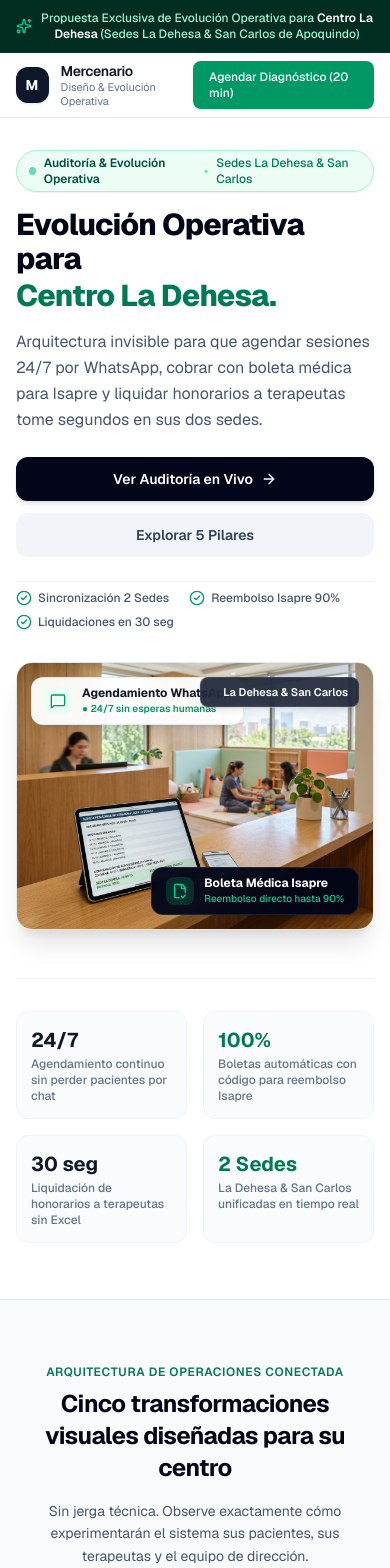
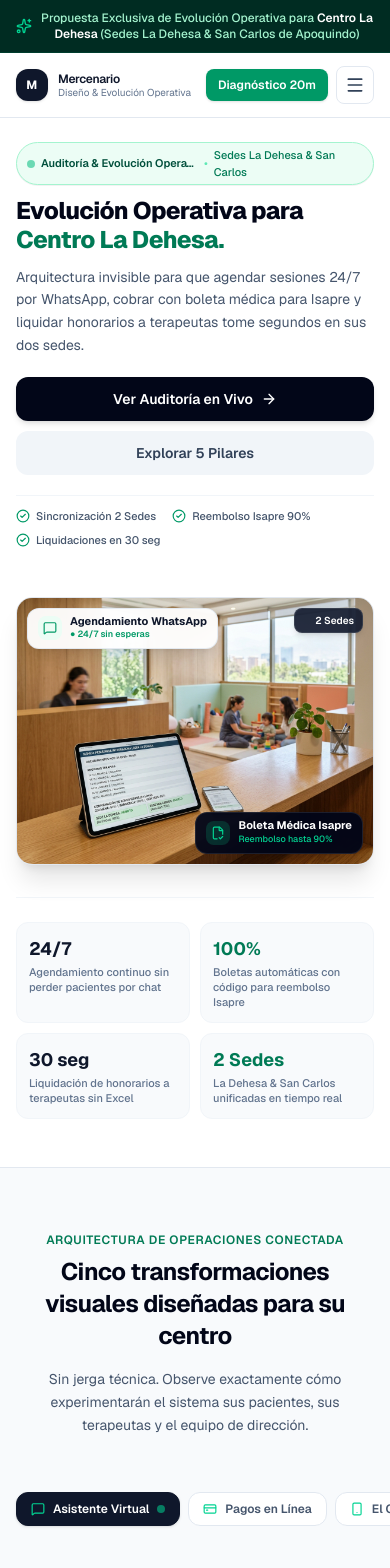
Before and after one commit to Gaz-Style/Mercenario, a Next.js app: page /propuesta/centro-la-dehesa in a window 390 px wide. Shown: the top 1568 px of the page. Built offline with nearby package versions, Linux system fonts and the light colour scheme.

Commit message:
feat(propuesta): optimizacion movil completa para hero, menu drawer, tabs y tabla comparativa

```diff
--- a/src/app/propuesta/centro-la-dehesa/page.tsx
+++ b/src/app/propuesta/centro-la-dehesa/page.tsx
@@ -35,11 +35,15 @@ import {
   Zap,
   Globe,
   ExternalLink,
+  Menu,
+  X,
+  FileDown,
 } from "lucide-react";
 
 export default function PropuestaCentroLaDehesaPage() {
   const [activeTab, setActiveTab] = useState<number>(0);
   const [auditTab, setAuditTab] = useState<number>(0);
+  const [isMobileMenuOpen, setIsMobileMenuOpen] = useState<boolean>(false);
 
   const pillars = [
     {
@@ -186,23 +190,24 @@ export default function PropuestaCentroLaDehesaPage() {
       </div>
 
       {/* Main Header */}
-      <header className="sticky top-0 z-50 bg-white/90 backdrop-blur-md border-b border-slate-200">
-        <div className="max-w-6xl mx-auto px-4 sm:px-6 h-16 flex items-center justify-between">
-          <div className="flex items-center gap-3">
-            <div className="w-9 h-9 rounded-xl bg-slate-900 flex items-center justify-center text-white font-bold tracking-wider text-sm shadow-sm">
+      <header className="sticky top-0 z-50 bg-white/95 backdrop-blur-md border-b border-slate-200">
+        <div className="max-w-7xl mx-auto px-4 sm:px-6 h-16 flex items-center justify-between">
+          <div className="flex items-center gap-2.5 sm:gap-3">
+            <div className="w-8 h-8 sm:w-9 sm:h-9 rounded-xl bg-slate-900 flex items-center justify-center text-white font-bold tracking-wider text-xs sm:text-sm shadow-sm">
               M
             </div>
             <div>
-              <span className="font-semibold text-slate-900 tracking-tight text-sm block">
+              <span className="font-semibold text-slate-900 tracking-tight text-xs sm:text-sm block">
                 Mercenario
               </span>
-              <span className="text-[11px] text-slate-500 block leading-tight">
+              <span className="text-[10px] sm:text-[11px] text-slate-500 block leading-tight">
                 Diseño & Evolución Operativa
               </span>
             </div>
           </div>
 
-          <div className="hidden md:flex items-center gap-6 text-sm text-slate-600 font-medium">
+          {/* Desktop Navigation Links */}
+          <div className="hidden md:flex items-center gap-5 lg:gap-6 text-sm text-slate-600 font-medium">
             <a href="#pilares" className="hover:text-slate-900 transition-colors">
               Puntos de Mejora
             </a>
@@ -221,108 +226,203 @@ export default function PropuestaCentroLaDehesaPage() {
             </a>
           </div>
 
-          <div className="flex items-center gap-3">
+          {/* Actions: CTA + Mobile Hamburger */}
+          <div className="flex items-center gap-2 sm:gap-3">
+            <a
+              href="/Informe-Evolucion-Operativa-Centro-La-Dehesa.pdf"
+              download="Informe-Evolucion-Operativa-Centro-La-Dehesa.pdf"
+              className="hidden lg:inline-flex items-center gap-1.5 px-3 py-1.5 text-xs font-semibold text-slate-700 bg-slate-100 hover:bg-slate-200 rounded-lg transition"
+            >
+              <FileDown className="w-3.5 h-3.5 text-emerald-600" />
+              <span>PDF</span>
+            </a>
+
             <a
               href="#contacto"
-              className="inline-flex items-center justify-center px-4 py-2 text-xs md:text-sm font-medium rounded-lg text-white bg-emerald-600 hover:bg-emerald-700 transition shadow-sm"
+              className="inline-flex items-center justify-center px-3 sm:px-4 py-2 text-xs sm:text-sm font-semibold rounded-lg text-white bg-emerald-600 hover:bg-emerald-700 transition shadow-sm"
             >
-              Agendar Diagnóstico (20 min)
+              <span className="hidden sm:inline">Agendar Diagnóstico (20 min)</span>
+              <span className="sm:hidden">Diagnóstico 20m</span>
             </a>
+
+            {/* Mobile Hamburger Button */}
+            <button
+              type="button"
+              onClick={() => setIsMobileMenuOpen(!isMobileMenuOpen)}
+              className="md:hidden p-2 rounded-lg text-slate-700 hover:bg-slate-100 transition border border-slate-200"
+              aria-label="Abrir menú"
+            >
+              {isMobileMenuOpen ? <X className="w-5 h-5" /> : <Menu className="w-5 h-5" />}
+            </button>
           </div>
         </div>
+
+        {/* Mobile Dropdown Drawer */}
+        {isMobileMenuOpen && (
+          <div className="md:hidden border-t border-slate-200 bg-white/98 px-4 py-4 space-y-2.5 shadow-xl animate-in slide-in-from-top-2 duration-200">
+            <a
+              href="#auditoria"
+              onClick={() => setIsMobileMenuOpen(false)}
+              className="flex items-center justify-between p-2.5 rounded-xl bg-emerald-50 text-emerald-900 font-semibold text-xs border border-emerald-200/80"
+            >
+              <div className="flex items-center gap-2">
+                <BarChart3 className="w-4 h-4 text-emerald-600" />
+                <span>Auditoría & Tráfico (centroladehesa.com)</span>
+              </div>
+              <ChevronRight className="w-4 h-4 text-emerald-600" />
+            </a>
+
+            <a
+              href="#pilares"
+              onClick={() => setIsMobileMenuOpen(false)}
+              className="flex items-center justify-between p-2.5 rounded-xl hover:bg-slate-50 text-slate-700 font-medium text-xs"
+            >
+              <span>Los 5 Pilares de Evolución</span>
+              <ChevronRight className="w-4 h-4 text-slate-400" />
+            </a>
+
+            <a
+              href="#comparativa"
+              onClick={() => setIsMobileMenuOpen(false)}
+              className="flex items-center justify-between p-2.5 rounded-xl hover:bg-slate-50 text-slate-700 font-medium text-xs"
+            >
+              <span>Antes vs. Después</span>
+              <ChevronRight className="w-4 h-4 text-slate-400" />
+            </a>
+
+            <a
+              href="#beneficios"
+              onClick={() => setIsMobileMenuOpen(false)}
+              className="flex items-center justify-between p-2.5 rounded-xl hover:bg-slate-50 text-slate-700 font-medium text-xs"
+            >
+              <span>Beneficios por Actor</span>
+              <ChevronRight className="w-4 h-4 text-slate-400" />
+            </a>
+
+            <a
+              href="#faq"
+              onClick={() => setIsMobileMenuOpen(false)}
+              className="flex items-center justify-between p-2.5 rounded-xl hover:bg-slate-50 text-slate-700 font-medium text-xs"
+            >
+              <span>Preguntas Frecuentes</span>
+              <ChevronRight className="w-4 h-4 text-slate-400" />
+            </a>
+
+            <div className="pt-2 border-t border-slate-100 flex flex-col gap-2">
+              <a
+                href="/Informe-Evolucion-Operativa-Centro-La-Dehesa.pdf"
+                download="Informe-Evolucion-Operativa-Centro-La-Dehesa.pdf"
+                className="flex items-center justify-center gap-2 w-full py-2.5 px-4 rounded-xl text-xs font-semibold text-slate-800 bg-slate-100 hover:bg-slate-200 transition"
+              >
+                <FileDown className="w-4 h-4 text-emerald-600" />
+                <span>Descargar Informe Técnico en PDF</span>
+              </a>
+
+              <a
+                href="#contacto"
+                onClick={() => setIsMobileMenuOpen(false)}
+                className="flex items-center justify-center gap-2 w-full py-2.5 px-4 rounded-xl text-xs font-semibold text-white bg-slate-950 hover:bg-slate-800 transition"
+              >
+                <span>Agendar Diagnóstico Operativo (20 min)</span>
+                <ArrowRight className="w-3.5 h-3.5" />
+              </a>
+            </div>
+          </div>
+        )}
       </header>
 
-      {/* Hero Section */}
-      <section className="relative overflow-hidden pt-8 pb-14 md:pt-14 md:pb-20 bg-white border-b border-slate-200">
+      {/* Hero Section (Optimizado Mobile & Desktop) */}
+      <section className="relative overflow-hidden pt-6 pb-12 sm:pt-10 sm:pb-16 md:pt-14 md:pb-20 bg-white border-b border-slate-200">
         <div className="max-w-7xl mx-auto px-4 sm:px-6 lg:px-8">
           <div className="grid grid-cols-1 lg:grid-cols-12 gap-8 lg:gap-12 items-center">
 
             {/* Columna Izquierda: Copywriting conciso & CTAs */}
             <div className="lg:col-span-6 text-left">
-              <div className="inline-flex items-center gap-2 px-3 py-1 rounded-full bg-emerald-50 border border-emerald-200 text-emerald-900 text-xs font-semibold mb-4 shadow-2xs">
-                <span className="w-2 h-2 rounded-full bg-emerald-500 animate-pulse" />
-                <span>Auditoría & Evolución Operativa</span>
+              <div className="inline-flex items-center gap-1.5 sm:gap-2 px-2.5 sm:px-3 py-1 rounded-full bg-emerald-50 border border-emerald-200 text-emerald-900 text-[11px] sm:text-xs font-semibold mb-3 sm:mb-4 shadow-2xs">
+                <span className="w-2 h-2 rounded-full bg-emerald-500 animate-pulse shrink-0" />
+                <span className="truncate">Auditoría & Evolución Operativa</span>
                 <span className="text-emerald-300">•</span>
                 <span className="text-emerald-700 font-medium">Sedes La Dehesa & San Carlos</span>
               </div>
 
-              <h1 className="text-3xl sm:text-4xl lg:text-5xl font-extrabold tracking-tight text-slate-950 leading-[1.12] mb-4">
+              <h1 className="text-2xl sm:text-4xl lg:text-5xl font-extrabold tracking-tight text-slate-950 leading-[1.14] mb-3 sm:mb-4">
                 Evolución Operativa para{" "}
-                <span className="text-emerald-700 block mt-1">Centro La Dehesa.</span>
+                <span className="text-emerald-700 block sm:inline lg:block mt-0.5 sm:mt-1">Centro La Dehesa.</span>
               </h1>
 
-              <p className="text-base sm:text-lg text-slate-600 leading-relaxed mb-6 max-w-xl">
+              <p className="text-sm sm:text-base lg:text-lg text-slate-600 leading-relaxed mb-5 sm:mb-6 max-w-xl">
                 Arquitectura invisible para que agendar sesiones 24/7 por WhatsApp, cobrar con boleta médica para Isapre y liquidar honorarios a terapeutas tome segundos en sus dos sedes.
               </p>
 
-              {/* Botones de acción */}
-              <div className="flex flex-col sm:flex-row items-stretch sm:items-center gap-3 mb-6">
+              {/* Botones de acción (Full width en mobile para fácil tap táctil) */}
+              <div className="flex flex-col sm:flex-row items-stretch sm:items-center gap-2.5 sm:gap-3 mb-5 sm:mb-6">
                 <a
                   href="#auditoria"
-                  className="inline-flex items-center justify-center gap-2 px-6 py-3 rounded-xl text-sm font-semibold text-white bg-slate-950 hover:bg-slate-800 transition shadow-md"
+                  className="inline-flex items-center justify-center gap-2 px-5 py-3 rounded-xl text-sm font-semibold text-white bg-slate-950 hover:bg-slate-800 transition shadow-md w-full sm:w-auto"
                 >
                   <span>Ver Auditoría en Vivo</span>
                   <ArrowRight className="w-4 h-4" />
                 </a>
                 <a
                   href="#pilares"
-                  className="inline-flex items-center justify-center gap-2 px-5 py-3 rounded-xl text-sm font-semibold text-slate-700 bg-slate-100 hover:bg-slate-200 transition"
+                  className="inline-flex items-center justify-center gap-2 px-5 py-3 rounded-xl text-sm font-semibold text-slate-700 bg-slate-100 hover:bg-slate-200 transition w-full sm:w-auto"
                 >
                   <span>Explorar 5 Pilares</span>
                 </a>
               </div>
 
               {/* Micro-Badges de Confianza al estilo Clinicafy */}
-              <div className="flex flex-wrap items-center gap-x-5 gap-y-2 text-xs text-slate-600 font-medium pt-2 border-t border-slate-100">
+              <div className="flex flex-wrap items-center gap-x-4 sm:gap-x-5 gap-y-2 text-[11px] sm:text-xs text-slate-600 font-medium pt-3 border-t border-slate-100">
                 <div className="flex items-center gap-1.5">
-                  <CheckCircle2 className="w-4 h-4 text-emerald-600 shrink-0" />
+                  <CheckCircle2 className="w-3.5 h-3.5 sm:w-4 sm:h-4 text-emerald-600 shrink-0" />
                   <span>Sincronización 2 Sedes</span>
                 </div>
                 <div className="flex items-center gap-1.5">
-                  <CheckCircle2 className="w-4 h-4 text-emerald-600 shrink-0" />
+                  <CheckCircle2 className="w-3.5 h-3.5 sm:w-4 sm:h-4 text-emerald-600 shrink-0" />
                   <span>Reembolso Isapre 90%</span>
                 </div>
                 <div className="flex items-center gap-1.5">
-                  <CheckCircle2 className="w-4 h-4 text-emerald-600 shrink-0" />
+                  <CheckCircle2 className="w-3.5 h-3.5 sm:w-4 sm:h-4 text-emerald-600 shrink-0" />
                   <span>Liquidaciones en 30 seg</span>
                 </div>
               </div>
             </div>
 
-            {/* Columna Derecha: Tarjeta Fotográfica con Badges Flotantes */}
-            <div className="lg:col-span-6 relative">
+            {/* Columna Derecha: Tarjeta Fotográfica con Badges Flotantes Responsivos */}
+            <div className="lg:col-span-6 relative mt-4 lg:mt-0">
               <div className="relative rounded-2xl overflow-hidden border border-slate-200 shadow-xl bg-slate-100 group">
                 <img
                   src="/images/propuesta-dehesa/hero-centro-dehesa.jpg"
                   alt="Operación Digital Centro La Dehesa"
-                  className="w-full h-auto object-cover max-h-[460px] group-hover:scale-102 transition-transform duration-500 ease-out"
+                  className="w-full h-auto object-cover max-h-[340px] sm:max-h-[460px] group-hover:scale-102 transition-transform duration-500 ease-out"
                 />
 
-                {/* Badge Flotante 1: Agendamiento WhatsApp */}
-                <div className="absolute top-3.5 left-3.5 bg-white/95 backdrop-blur-md border border-slate-200/90 rounded-xl px-3 py-2 shadow-lg flex items-center gap-2.5 max-w-[85%]">
-                  <div className="w-7 h-7 rounded-lg bg-emerald-50 text-emerald-600 flex items-center justify-center shrink-0">
-                    <MessageSquare className="w-4 h-4" />
+                {/* Badge Flotante 1: Agendamiento WhatsApp (adaptativo para mobile) */}
+                <div className="absolute top-2.5 left-2.5 sm:top-3.5 sm:left-3.5 bg-white/95 backdrop-blur-md border border-slate-200/90 rounded-xl px-2.5 py-1.5 sm:px-3 sm:py-2 shadow-lg flex items-center gap-2 max-w-[65%] sm:max-w-[85%]">
+                  <div className="w-6 h-6 sm:w-7 sm:h-7 rounded-lg bg-emerald-50 text-emerald-600 flex items-center justify-center shrink-0">
+                    <MessageSquare className="w-3.5 h-3.5 sm:w-4 sm:h-4" />
                   </div>
                   <div>
-                    <div className="text-xs font-bold text-slate-900 leading-tight">Agendamiento WhatsApp</div>
-                    <div className="text-[10px] text-emerald-600 font-semibold">● 24/7 sin esperas humanas</div>
+                    <div className="text-[11px] sm:text-xs font-bold text-slate-900 leading-tight truncate">Agendamiento WhatsApp</div>
+                    <div className="text-[9px] sm:text-[10px] text-emerald-600 font-semibold truncate">● 24/7 sin esperas</div>
                   </div>
                 </div>
 
                 {/* Badge Flotante 2: Sedes Conectadas */}
-                <div className="absolute top-3.5 right-3.5 bg-slate-900/85 backdrop-blur-md border border-white/10 text-white rounded-lg px-2.5 py-1.5 shadow-md text-[11px] font-semibold flex items-center gap-1.5">
+                <div className="absolute top-2.5 right-2.5 sm:top-3.5 sm:right-3.5 bg-slate-900/90 backdrop-blur-md border border-white/10 text-white rounded-lg px-2 py-1 sm:px-2.5 sm:py-1.5 shadow-md text-[10px] sm:text-[11px] font-semibold flex items-center gap-1.5">
                   <span className="w-1.5 h-1.5 rounded-full bg-emerald-400 animate-ping" />
-                  <span>La Dehesa & San Carlos</span>
+                  <span className="hidden sm:inline">La Dehesa & San Carlos</span>
+                  <span className="sm:hidden">2 Sedes</span>
                 </div>
 
                 {/* Badge Flotante 3: Boleta Médica Isapre */}
-                <div className="absolute bottom-3.5 right-3.5 bg-slate-950/95 backdrop-blur-md border border-white/10 rounded-xl px-3.5 py-2 shadow-2xl flex items-center gap-2.5 max-w-[85%] text-white">
-                  <div className="w-7 h-7 rounded-lg bg-emerald-500/20 text-emerald-400 flex items-center justify-center shrink-0">
-                    <FileCheck2 className="w-4 h-4" />
+                <div className="absolute bottom-2.5 right-2.5 sm:bottom-3.5 sm:right-3.5 bg-slate-950/95 backdrop-blur-md border border-white/10 rounded-xl px-2.5 py-1.5 sm:px-3.5 sm:py-2 shadow-2xl flex items-center gap-2 max-w-[80%] sm:max-w-[85%] text-white">
+                  <div className="w-6 h-6 sm:w-7 sm:h-7 rounded-lg bg-emerald-500/20 text-emerald-400 flex items-center justify-center shrink-0">
+                    <FileCheck2 className="w-3.5 h-3.5 sm:w-4 sm:h-4" />
                   </div>
                   <div>
-                    <div className="text-xs font-bold text-white leading-tight">Boleta Médica Isapre</div>
-                    <div className="text-[10px] text-emerald-400 font-medium">Reembolso directo hasta 90%</div>
+                    <div className="text-[11px] sm:text-xs font-bold text-white leading-tight">Boleta Médica Isapre</div>
+                    <div className="text-[9px] sm:text-[10px] text-emerald-400 font-medium">Reembolso hasta 90%</div>
                   </div>
                 </div>
               </div>
@@ -330,29 +430,29 @@ export default function PropuestaCentroLaDehesaPage() {
 
           </div>
 
-          {/* Quick Metrics Strip */}
-          <div className="grid grid-cols-2 md:grid-cols-4 gap-4 max-w-6xl mx-auto mt-12 pt-8 border-t border-slate-100 text-left">
-            <div className="p-3.5 bg-slate-50/80 rounded-xl border border-slate-100">
-              <div className="text-xl md:text-2xl font-bold text-slate-900">24/7</div>
-              <div className="text-xs text-slate-500 font-medium mt-0.5">
+          {/* Quick Metrics Strip (2x2 en mobile, 4 en desktop) */}
+          <div className="grid grid-cols-2 lg:grid-cols-4 gap-2.5 sm:gap-4 max-w-6xl mx-auto mt-8 sm:mt-12 pt-6 sm:pt-8 border-t border-slate-100 text-left">
+            <div className="p-3 sm:p-3.5 bg-slate-50/90 rounded-xl border border-slate-100">
+              <div className="text-lg sm:text-2xl font-bold text-slate-900">24/7</div>
+              <div className="text-[11px] sm:text-xs text-slate-500 font-medium mt-0.5 leading-snug">
                 Agendamiento continuo sin perder pacientes por chat
               </div>
             </div>
-            <div className="p-3.5 bg-slate-50/80 rounded-xl border border-slate-100">
-              <div className="text-xl md:text-2xl font-bold text-emerald-700">100%</div>
-              <div className="text-xs text-slate-500 font-medium mt-0.5">
+            <div className="p-3 sm:p-3.5 bg-slate-50/90 rounded-xl border border-slate-100">
+              <div className="text-lg sm:text-2xl font-bold text-emerald-700">100%</div>
+              <div className="text-[11px] sm:text-xs text-slate-500 font-medium mt-0.5 leading-snug">
                 Boletas automáticas con código para reembolso Isapre
               </div>
             </div>
-            <div className="p-3.5 bg-slate-50/80 rounded-xl border border-slate-100">
-              <div className="text-xl md:text-2xl font-bold text-slate-900">30 seg</div>
-              <div className="text-xs text-slate-500 font-medium mt-0.5">
+            <div className="p-3 sm:p-3.5 bg-slate-50/90 rounded-xl border border-slate-100">
+              <div className="text-lg sm:text-2xl font-bold text-slate-900">30 seg</div>
+              <div className="text-[11px] sm:text-xs text-slate-500 font-medium mt-0.5 leading-snug">
                 Liquidación de honorarios a terapeutas sin Excel
               </div>
             </div>
-            <div className="p-3.5 bg-slate-50/80 rounded-xl border border-slate-100">
-              <div className="text-xl md:text-2xl font-bold text-emerald-700">2 Sedes</div>
-              <div className="text-xs text-slate-500 font-medium mt-0.5">
+            <div className="p-3 sm:p-3.5 bg-slate-50/90 rounded-xl border border-slate-100">
+              <div className="text-lg sm:text-2xl font-bold text-emerald-700">2 Sedes</div>
+              <div className="text-[11px] sm:text-xs text-slate-500 font-medium mt-0.5 leading-snug">
                 La Dehesa & San Carlos unificadas en tiempo real
               </div>
             </div>
@@ -374,13 +474,13 @@ export default function PropuestaCentroLaDehesaPage() {
           </p>
         </div>
 
-        {/* Tab Selector */}
-        <div className="flex flex-wrap items-center justify-center gap-2.5 mb-10">
+        {/* Tab Selector (Scroll horizontal en mobile, centrado en desktop) */}
+        <div className="flex items-center gap-2 overflow-x-auto pb-3 mb-8 sm:mb-10 sm:flex-wrap sm:justify-center no-scrollbar -mx-4 px-4 sm:mx-0 sm:px-0">
           {pillars.map((p, idx) => (
             <button
               key={p.id}
               onClick={() => setActiveTab(idx)}
-              className={`px-4 py-2.5 rounded-xl text-xs sm:text-sm font-semibold transition flex items-center gap-2 border ${
+              className={`px-3.5 py-2 sm:px-4 sm:py-2.5 rounded-xl text-xs sm:text-sm font-semibold transition flex items-center gap-2 border whitespace-nowrap shrink-0 ${
                 activeTab === idx
                   ? "bg-slate-900 text-white border-slate-900 shadow-sm"
                   : "bg-white text-slate-600 hover:bg-slate-100 hover:text-slate-900 border-slate-200"
@@ -576,24 +676,24 @@ export default function PropuestaCentroLaDehesaPage() {
 
         <div className="bg-white rounded-2xl border border-slate-200 shadow-sm overflow-hidden">
           <div className="divide-y divide-slate-200">
-            {/* Header row */}
-            <div className="grid grid-cols-12 bg-slate-100/80 px-4 py-3.5 text-xs font-semibold text-slate-700">
-              <div className="col-span-3 sm:col-span-3">MOMENTO DEL DÍA</div>
-              <div className="col-span-4 sm:col-span-4 text-rose-800">CÓMO ES HOY (MANUAL)</div>
-              <div className="col-span-5 sm:col-span-5 text-emerald-800">CON LA OPERACIÓN INTEGRADA</div>
+            {/* Header row (visible on md+) */}
+            <div className="hidden md:grid md:grid-cols-12 bg-slate-100/80 px-4 py-3.5 text-xs font-semibold text-slate-700">
+              <div className="col-span-3">MOMENTO DEL DÍA</div>
+              <div className="col-span-4 text-rose-800">CÓMO ES HOY (MANUAL)</div>
+              <div className="col-span-5 text-emerald-800">CON LA OPERACIÓN INTEGRADA</div>
             </div>
 
             {comparativeRows.map((row, i) => (
-              <div key={i} className="grid grid-cols-12 px-4 py-4 sm:py-5 text-xs sm:text-sm gap-2 sm:gap-4 items-start">
-                <div className="col-span-3 sm:col-span-3 font-semibold text-slate-900">
+              <div key={i} className="flex flex-col md:grid md:grid-cols-12 p-4 sm:p-5 text-xs sm:text-sm gap-2 sm:gap-3 md:gap-4 items-start">
+                <div className="w-full md:col-span-3 font-bold md:font-semibold text-slate-900 text-sm md:text-xs">
                   {row.aspect}
                 </div>
-                <div className="col-span-4 sm:col-span-4 text-slate-600 bg-rose-50/50 p-2.5 rounded-lg border border-rose-100/60 leading-relaxed">
-                  <span className="text-[11px] font-bold text-rose-700 block mb-1">Fricción:</span>
+                <div className="w-full md:col-span-4 text-slate-600 bg-rose-50/60 p-3 rounded-xl border border-rose-100/70 leading-relaxed">
+                  <span className="text-[11px] font-bold text-rose-700 block mb-1 md:hidden">Fricción Actual (Manual):</span>
                   {row.before}
                 </div>
-                <div className="col-span-5 sm:col-span-5 text-slate-800 bg-emerald-50/60 p-2.5 rounded-lg border border-emerald-100 leading-relaxed font-medium">
-                  <span className="text-[11px] font-bold text-emerald-700 block mb-1">Fluidez:</span>
+                <div className="w-full md:col-span-5 text-slate-800 bg-emerald-50/70 p-3 rounded-xl border border-emerald-100 leading-relaxed font-medium">
+                  <span className="text-[11px] font-bold text-emerald-700 block mb-1 md:hidden">Operación Integrada:</span>
                   {row.after}
                 </div>
               </div>
```
